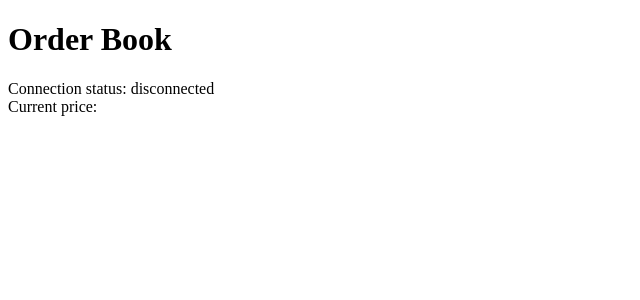
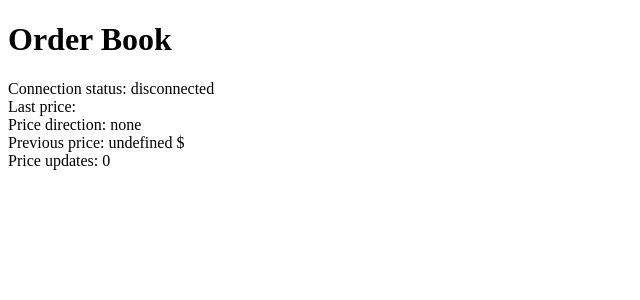
Before and after one commit to ArtCortijo/assignment-order-book-widget, a Next.js app: page / in a window 1280 px wide. Shown: the top 300 px of the page, without its empty margins (0-640 px from the left). Built offline with nearby package versions, Linux system fonts and the light colour scheme; no server answers.

Commit message:
Show last price and maintains the latest 20 updates in state

```diff
--- a/components/OrderBook.tsx
+++ b/components/OrderBook.tsx
@@ -6,8 +6,13 @@
    ✅ clean up on unmount
 */
 
-import { useState, useEffect, useCallback } from 'react';
-import { PriceUpdate, ConnectionStatus, OrderBookProps } from './types';
+import { useState, useEffect, useCallback, useRef } from 'react';
+import {
+	PriceUpdate,
+	ConnectionStatus,
+	OrderBookProps,
+	PriceDirection,
+} from './types';
 import PriceTicker from './PriceTicker';
 import ConnectionStatusComponent from './ConnectionStatus';
 import ErrorMessage from './ErrorMessage';
@@ -18,9 +23,58 @@ export default function OrderBook({
 }: OrderBookProps) {
 	const [priceHistory, setPriceHistory] = useState<PriceUpdate[]>([]);
 	const [currentPrice, setCurrentPrice] = useState<number | null>(null);
+	// Use ref to track current price without causing re-renders
+	const currentPriceRef = useRef<number | null>(null);
+	const [previousPrice, setPreviousPrice] = useState<number | null>(null);
 	const [isConnected, setIsConnected] =
 		useState<ConnectionStatus>('disconnected');
 	const [errorMessage, setErrorMessage] = useState<string | null>(null);
+
+	// Price direction
+	const getPriceDirection = useCallback(
+		(current: number, previous: number): PriceDirection | null => {
+			if (previous === null) return null;
+			if (current > previous) return 'up';
+			if (current < previous) return 'down';
+			return null; // same price
+		},
+		[]
+	);
+
+	// Handle new price updates
+	const handlePriceUpdate = useCallback(
+		(newPrice: number) => {
+			// Validate price
+			if (typeof newPrice !== 'number' || isNaN(newPrice)) {
+				console.error('Invalid price received:', newPrice);
+				return;
+			}
+
+			// Update previous price
+			setPreviousPrice(currentPriceRef.current);
+
+			// New price with timestamp
+			const priceUpdate: PriceUpdate = {
+				timestamp: new Date(),
+				price: newPrice,
+			};
+
+			// Update price history
+			setPriceHistory((prevPrices) => {
+				const updatedPrices = [priceUpdate, ...prevPrices];
+				return updatedPrices.slice(0, maxUpdates);
+			});
+
+			// Update current price and ref
+			setCurrentPrice(newPrice);
+			currentPriceRef.current = newPrice;
+
+			// console.log(`Price updated: ${newPrice.toFixed(2)}$`);
+		},
+		[maxUpdates]
+	);
+
+	const currentPriceDirection = getPriceDirection(currentPrice, previousPrice);
 
 	const connectToStream = useCallback(() => {
 		try {
@@ -34,24 +88,12 @@ export default function OrderBook({
 			};
 
 			// Handling new price data + timestamp
-			priceStream.onmessage = (event) => {
+			priceStream.onmessage = (e) => {
 				try {
-					const priceData = JSON.parse(event.data);
+					const priceData = JSON.parse(e.data);
 					const newPrice = priceData.price;
 
-					if (typeof newPrice === 'number') {
-						const priceUpdate: PriceUpdate = {
-							timestamp: new Date(),
-							price: newPrice,
-						};
-
-						setPriceHistory((prevPrices) => {
-							const updatedPrices = [priceUpdate, ...prevPrices];
-							return updatedPrices.slice(0, maxUpdates);
-						});
-
-						setCurrentPrice(newPrice);
-					}
+					handlePriceUpdate(newPrice);
 				} catch (error) {
 					console.error('Error parsing price data:', error);
 				}
@@ -81,12 +123,16 @@ export default function OrderBook({
 			setErrorMessage('Could not connect to price feed');
 			return () => {};
 		}
-	}, [maxUpdates]);
+	}, [maxUpdates, handlePriceUpdate]);
 
 	useEffect(() => {
 		const cleanup = connectToStream();
 		return cleanup;
 	}, [connectToStream]);
+
+	// useEffect(() => {
+	// 	console.log('priceHistory', priceHistory);
+	// }, [priceHistory]);
 
 	// Automatic reconnection
 	useEffect(() => {
@@ -106,6 +152,12 @@ export default function OrderBook({
 			<ConnectionStatusComponent status={isConnected} />
 			<PriceTicker price={currentPrice} />
 
+			<div>
+				<div>Price direction: {currentPriceDirection || 'none'}</div>
+				<div>Previous price: {previousPrice?.toFixed(2) + ' $' || 'none'}</div>
+				<div>Price updates: {priceHistory.length}</div>
+			</div>
+
 			{errorMessage && (
 				<ErrorMessage
 					errorMessage={errorMessage}
--- a/components/PriceTicker.tsx
+++ b/components/PriceTicker.tsx
@@ -5,7 +5,7 @@ interface PriceTickerProps {
 }
 
 const PriceTicker = memo(({ price }: PriceTickerProps) => {
-	return <div>Current price: {price ? `${price.toFixed(2)} $` : ''}</div>;
+	return <div>Last price: {price ? `${price.toFixed(2)} $` : ''}</div>;
 });
 
 export default PriceTicker;
```
